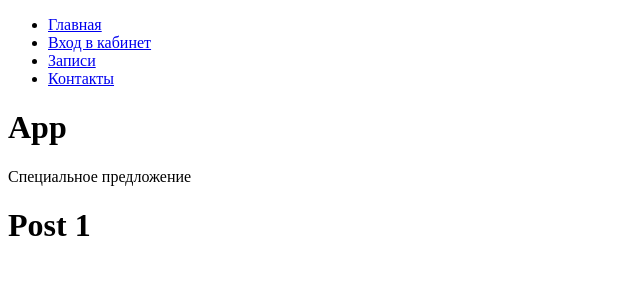
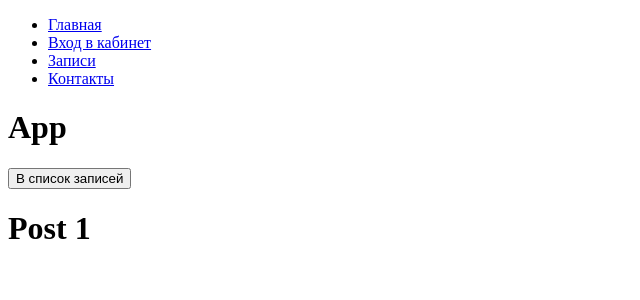
Before and after one commit to Vokadze/react-router-new, a React (Create React App) app: page /posts/1 in a window 1280 px wide. Shown: the top 300 px of the page, without its empty margins (0-640 px from the left). Built offline with nearby package versions, Linux system fonts and the light colour scheme.

Commit message:
lesson7 11 History

```diff
--- a/src/app/components/post.jsx
+++ b/src/app/components/post.jsx
@@ -1,16 +1,14 @@
 import React from 'react';
 
-const Post = ({post, id}) => {
-   //const postId = match.params.postId
-   // В хранилище записей id - число,
-    // а значения в match.params всегда строки
-   // const getPost = (postId) => posts.find(({ id }) => String(id) === postId);
-   // const post = getPost(postId);
-
-    // Выведем заголовок если есть запись и сообщение об ошибке если нет
-    return (
-        <h1>{post ? post.title : `post with id: ${id} is not found`}</h1>
-    );
+const Post = ({ post, id, goToList }) => {
+   return (
+      <>
+         <button onClick={()=>goToList(post)}>
+            В список записей
+         </button>
+         <h1>{post ? post.title : `post with id: ${id} is not found`}</h1>
+      </>
+   );
 };
 
 export default Post;
--- a/src/app/components/posts.jsx
+++ b/src/app/components/posts.jsx
@@ -3,8 +3,8 @@ import PostList from './postList';
 import Post from './post';
 import qs from "query-string";
 
-const Posts = ({ match, location }) => {
-   const [showOffer, setShowOffer] = useState(true)
+const Posts = ({ match, location, history }) => {
+   const [showOffer, setShowOffer] = useState(false)
    const posts = [
       { id: 1, title: 'Post 1' },
       { id: 2, title: 'Post 2' },
@@ -25,12 +25,23 @@ const Posts = ({ match, location }) => {
    // Логика получения записи перенесена из Post
    const getPost = (postId) => posts.find(({ id }) => String(id) === postId);
 
+   // Создаём функцию для перехода к списку постов
+   // Передаём значение и проверяем есть ли запись. Если нет то заменяем историю
+   const handleMoveToList = (hasPost) => {
+      hasPost ? history.push("/posts") : history.replace("/posts");
+
+   }
+
    // Если есть postId, то возвращаем Post, иначе PostList
    return (
       <>
          {showOffer && <div>Специальное предложение</div>}
          {postId ? (
-            <Post post={getPost(postId)} id={postId} />
+            <Post
+            goToList={handleMoveToList}
+            post={getPost(postId)}
+            id={postId}
+            />
          ) : (
             <PostList posts={posts} />
          )}
```
